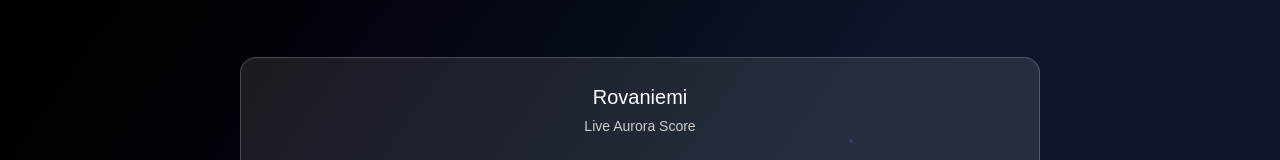
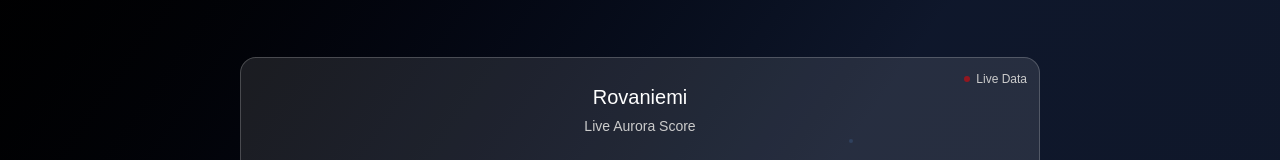
Before and after one commit to kirkkis-pixel/northern-lights-radar, a Next.js app: page / in a window 1280 px wide. Shown: the part 462-622 px from the top of the page. Built offline with nearby package versions, Linux system fonts and the light colour scheme; no server answers.

Commit message:
Restore Live Data indicator in compact aurora card
- Add back the 'Live Data' indicator with blinking red dot
- Position in top-right corner of the compact aurora card
- Maintain both live indicators: main pill and compact card indicator

```diff
--- a/src/app/page.tsx
+++ b/src/app/page.tsx
@@ -78,7 +78,28 @@ export default function HomePage() {
               position: 'relative'
             }}>
 
-              {/* Header */}
+            {/* Live Indicator */}
+            <div style={{
+              position: 'absolute',
+              top: '12px',
+              right: '12px',
+              display: 'flex',
+              alignItems: 'center',
+              fontSize: '12px',
+              color: '#ccc'
+            }}>
+              <div style={{
+                width: '6px',
+                height: '6px',
+                backgroundColor: 'red',
+                borderRadius: '50%',
+                marginRight: '6px',
+                animation: 'pulse 2s infinite'
+              }}></div>
+              Live Data
+            </div>
+
+            {/* Header */}
               <div style={{ marginBottom: '16px' }}>
                 <h2 style={{ fontSize: '20px', marginBottom: '4px', color: 'white' }}>
                   Rovaniemi
```
